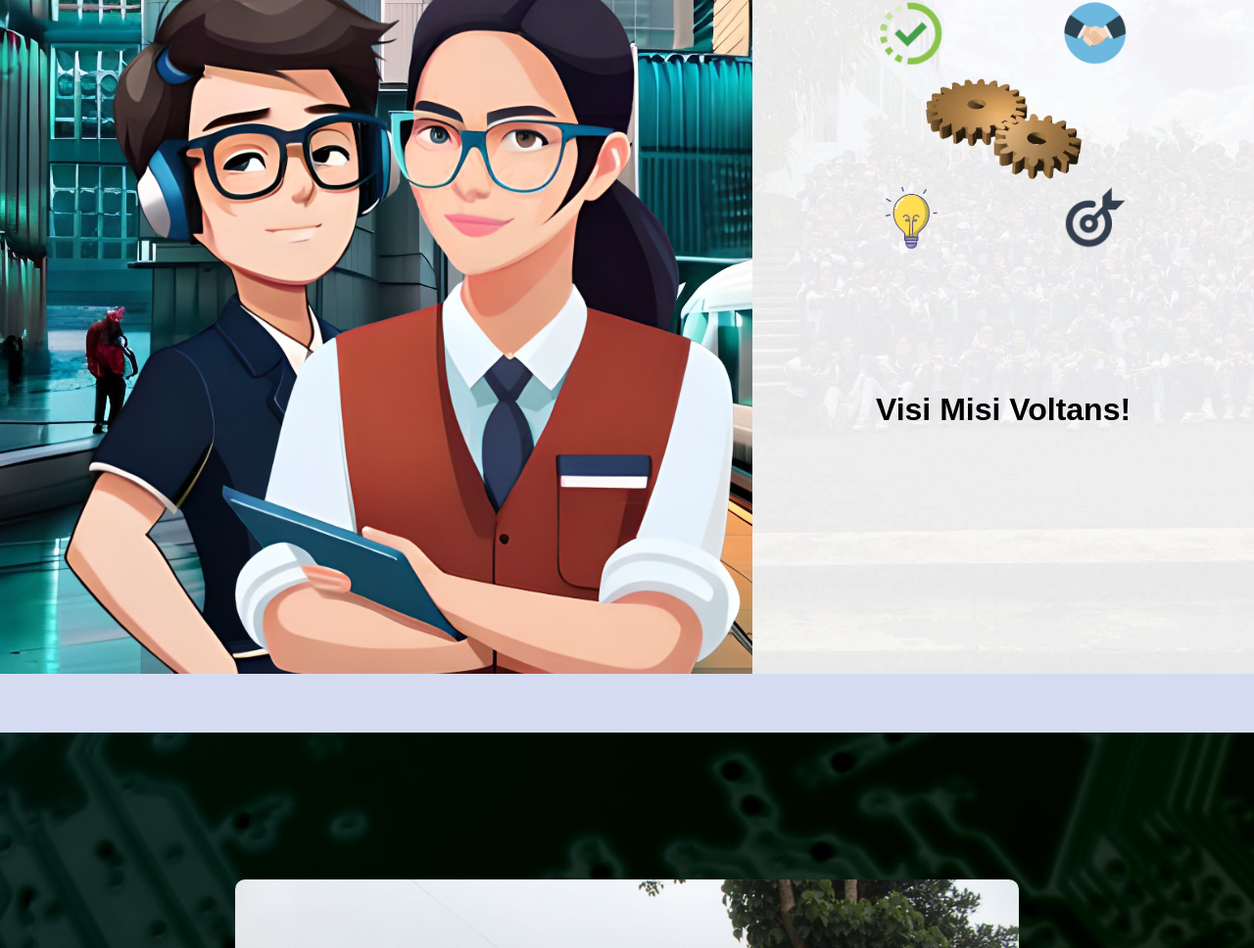
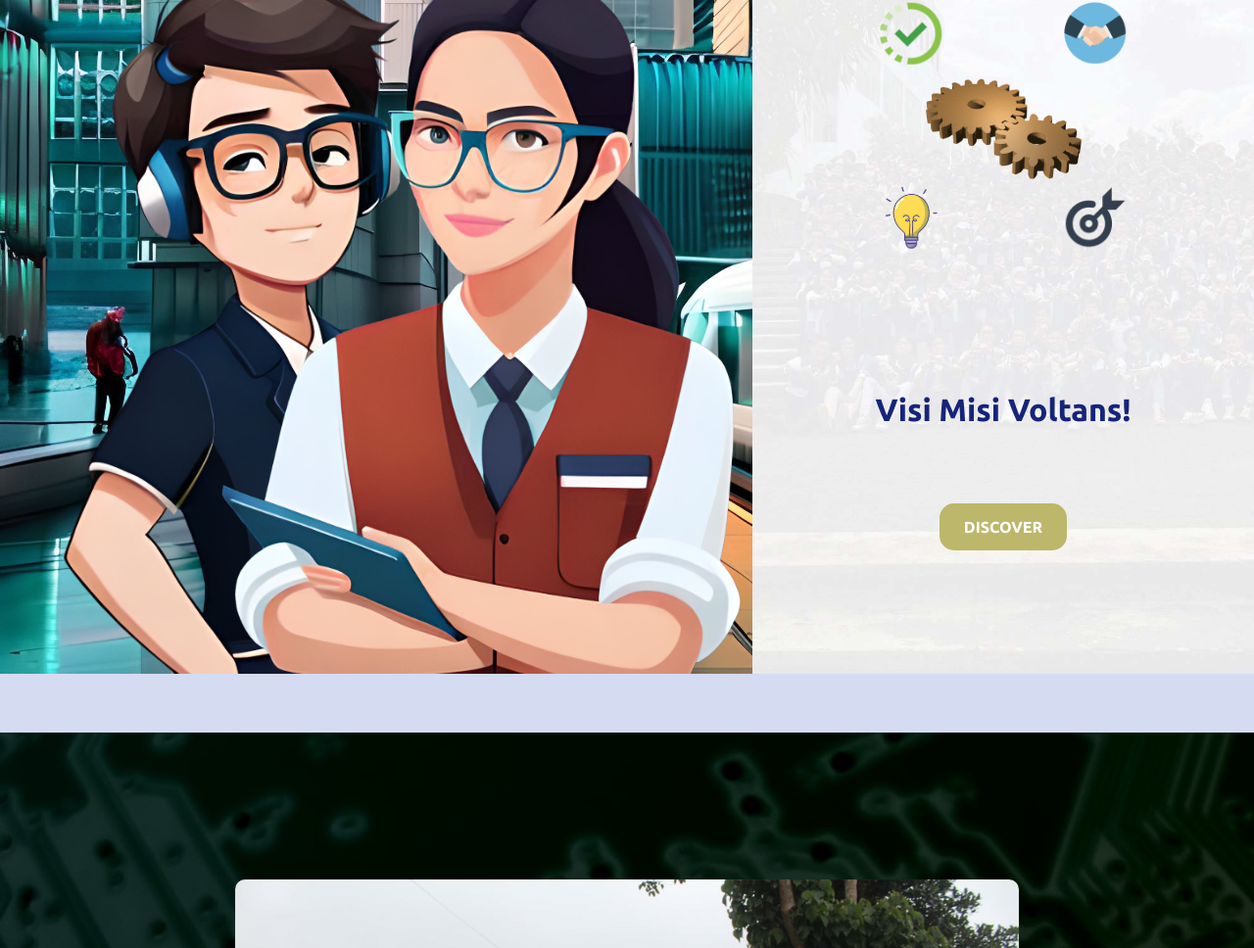
Before and after one commit to Astha47/steir22itb, a plain HTML site: page index.html in a window 1280 px wide. Shown: the part 2472-3440 px from the top of the page at 98% size. Drawn offline with nearby package versions, Linux system fonts and the light colour scheme; grey boxes are pictures that could not be loaded.

Commit message:
add button in visi misi

```diff
--- a/index.html
+++ b/index.html
@@ -196,6 +196,13 @@
               Visi Misi Voltans!
             </div>
           </div>
+        </div>
+        <div class="visimisibuttoncontainer">
+          <a href="">
+            <div class="visimisibutton">
+              DISCOVER
+            </div>
+          </a>
         </div>
       </div>
     </div>
--- a/style.css
+++ b/style.css
@@ -267,7 +267,7 @@ section {
   float: left;
   width: 100%;
   padding-top: 90px;
-  padding-left: 90px;
+  padding-left: 10vw;
   padding-right: 60px;
   padding-bottom: 90px;
   transition: all 0.5s ease;
@@ -276,7 +276,7 @@ section {
 
 .sambutan {
   height: 90%;
-  line-height: 1.2;
+  line-height: 2;
 }
 
 .onanogrambutton {
@@ -688,6 +688,10 @@ section {
   padding-left: 8px;
 }
 
+.footer-col ul{
+  color: #081538;
+}
+
 .footer-col .social-links a {
   display: inline-block;
   height: 40px;
@@ -702,7 +706,7 @@ section {
 }
 
 .footer-col .social-links a:hover {
-  color: #24262b;
+  color: #081538;
   background-color: #ffffff;
 }
 
@@ -826,7 +830,35 @@ section {
 .visimisitextcontainer {
   display: block;
   width: 100%;
-  height: 40%;
+  height: 15%;
+}
+
+.visimisibuttoncontainer{
+  width: 100%;
+  height: 25%;
+  display: flex;
+}
+
+.visimisibuttoncontainer a{
+  margin: auto;
+  margin-top: 5%;
+  text-decoration: none;
+}
+
+.visimisibutton{
+  margin: auto;
+  padding: 15px 25px;
+  border-radius: 15px;
+  color: white;
+  font-weight: 800;
+  font-family: 'Ubuntu', sans-serif;
+  background-color: darkkhaki;
+  transition: all 0.2s ease-in-out;
+}
+
+.visimisibutton:hover{
+  background-color: rgb(220, 216, 167);
+  transition: all 0.2s ease-in-out;
 }
 
 .visimisititlecontainer {
@@ -840,6 +872,8 @@ section {
   font-weight: 600;
   font-size: 200%;
   width: fit-content;
+  font-family: 'Ubuntu', sans-serif;
+  color: #16247a;
 
 }
 
@@ -1266,7 +1300,7 @@ section {
 
   .sambutan2 {
     height: 90%;
-    line-height: 1.2;
+    line-height: 2;
     font-size: 3vw;
     margin: auto;
   }
```
